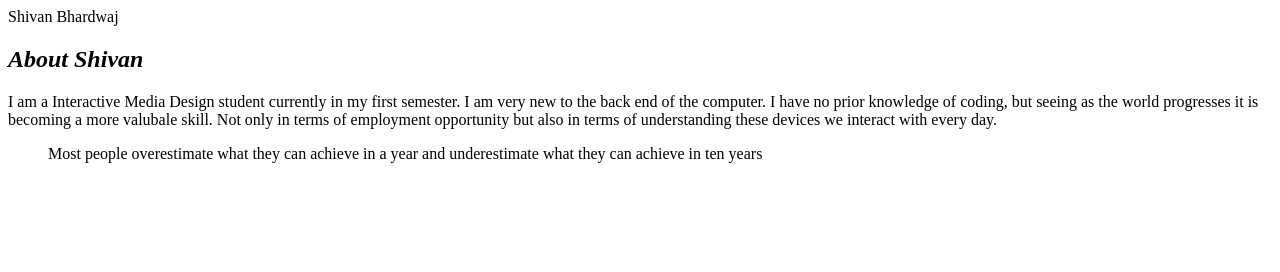
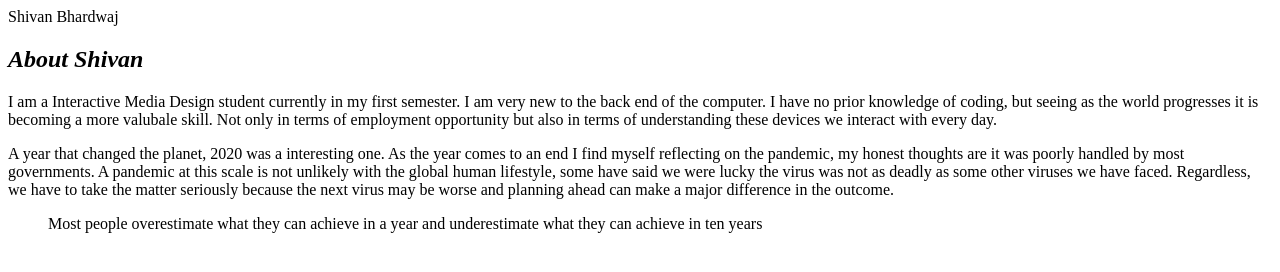
Before and after one commit to Shivan-droid/html-assignment, a plain HTML site: page index.html in a window 1280 px wide. Drawn offline with Linux system fonts and the light colour scheme.

Commit message:
final finish

```diff
--- a/index.html
+++ b/index.html
@@ -14,7 +14,7 @@
         <article>
             <h1><em>About Shivan</em></h1 >
             <p>I am a Interactive Media Design student currently in my first semester. I am very new to the back end of the computer. I have no prior knowledge of coding, but seeing as the world progresses it is becoming a more valubale skill. Not only in terms of employment opportunity but also in terms of understanding these devices we interact with every day.</p>
-            <p></p>
+            <p>A year that changed the planet, 2020 was a interesting one. As the year comes to an end I find myself reflecting on the pandemic, my honest thoughts are it was poorly handled by most governments. A pandemic at this scale is not unlikely with the global human lifestyle, some have said we were lucky the virus was not as deadly as some other viruses we have faced. Regardless, we have to take the matter seriously because the next virus may be worse and planning ahead can make a major difference in the outcome.</p>
                 <blockquote cite="https://fs.blog/2019/05/gates-law/#:~:text=%E2%80%9CMost%20people%20overestimate%20what%20they,can%20achieve%20in%20ten%20years.%E2%80%9D">
                     Most people overestimate what they can achieve in a year and underestimate what they can achieve in ten years
 
```
